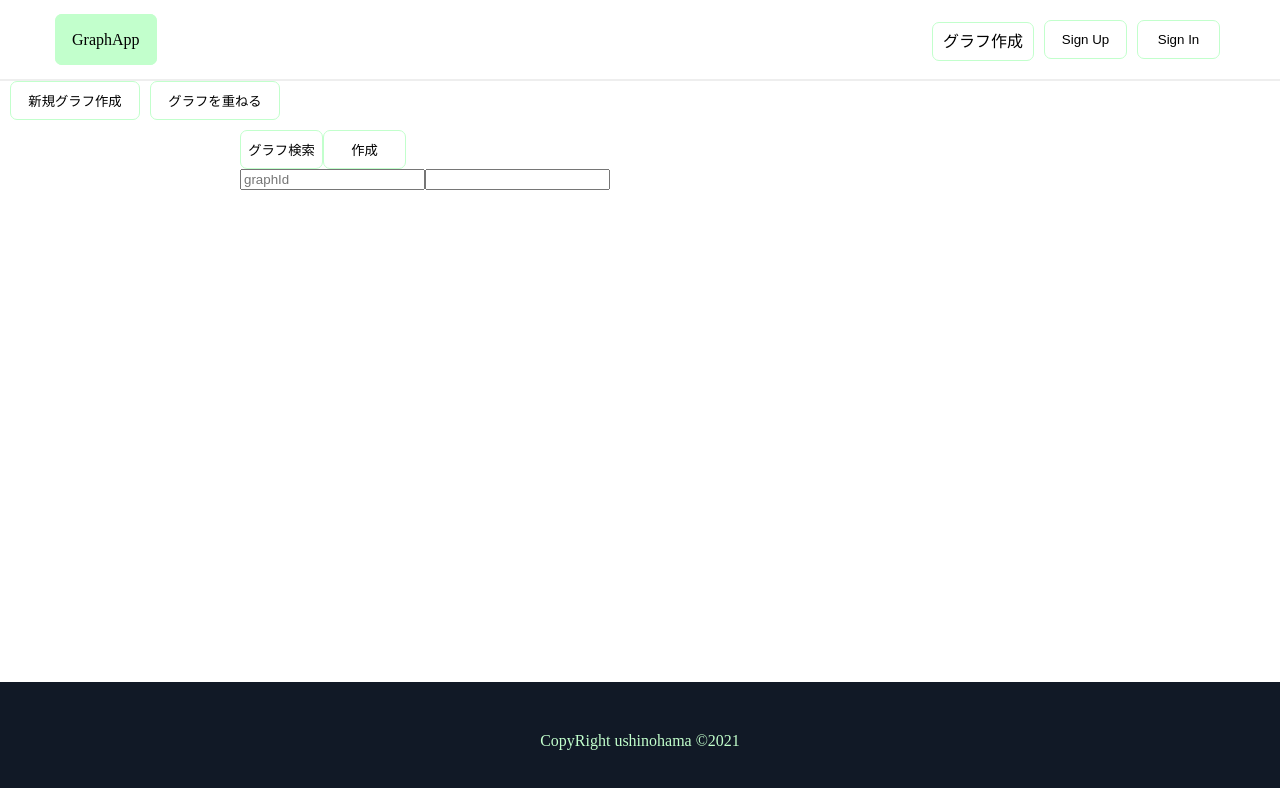
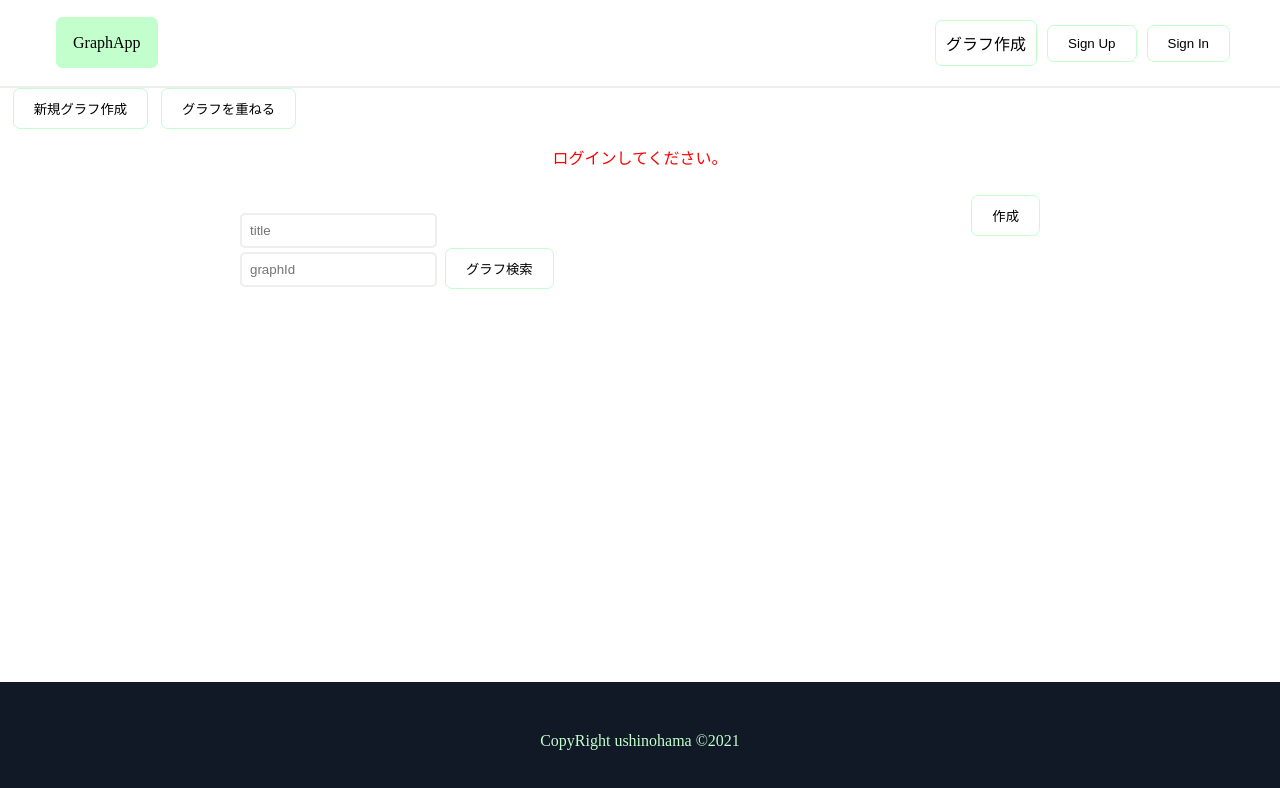
Before and after one commit to lkl191/graph_app_client, a Next.js app: page /graph/create-graph in a window 1280 px wide. Both pictures are taken after a click on the button "グラフを重ねる". Shown: the top 788 px of the page. Built offline with nearby package versions, Linux system fonts and the light colour scheme; no server answers.

Commit message:
change style

```diff
--- a/components/SignIn.tsx
+++ b/components/SignIn.tsx
@@ -235,7 +235,7 @@ const SignIn = () => {
       <Link href={`/graph/create-graph`}>
         <a className="user-items button logined">グラフ作成</a>
       </Link>
-      <button onClick={openSignInModal} className="user-items button ">
+      <button onClick={openSignInModal} className="user-items button">
         Sign Up
       </button>
       <SignInModal show={signInShow} setShow={setSigInShow} />
--- a/pages/graph/create-graph.tsx
+++ b/pages/graph/create-graph.tsx
@@ -17,8 +17,7 @@ import Test from "../../components/test";
 import { Bar } from "react-chartjs-2";
 import { DatasetsType } from "../../types/types";
 
-const NewCreateGraph = () => {
-  const [user] = useAuthState(Auth);
+const NewCreateGraph = ({ user }) => {
   //1.Stateを作る
   const { input, onChange, onSubmit }: any = useForm(createGraphCallback, {
     title: "",
@@ -80,7 +79,6 @@ const NewCreateGraph = () => {
 
   return (
     <div className="container">
-      {!user && <p className="attention">ログインしてください。</p>}
       <h2>新規グラフ作成</h2>
       <input
         placeholder="title"
@@ -153,7 +151,7 @@ const NewCreateGraph = () => {
   );
 };
 
-const BlendCreateGraph = () => {
+const BlendCreateGraph = ({ user }) => {
   let graphInfo;
   const { input, onChange, onSubmit }: any = useForm(blendGraphSetCallback, {
     id: "",
@@ -230,7 +228,6 @@ const BlendCreateGraph = () => {
   };
 
   const genDatasets = () => {
-
     let datasets = [];
 
     for (let i = 0; i < dataArray.length; i++) {
@@ -256,11 +253,10 @@ const BlendCreateGraph = () => {
     <div className="container">
       <form onSubmit={onSubmit}>
         <div id="blend_graph">
-          <button className="button" onSubmit={onSubmit}>
-            グラフ検索
-          </button>
           <button
-            className="button"
+            className={["button create_btn", !user && "click_invalid"].join(
+              " "
+            )}
             onClick={() => {
               createBlendGraph();
             }}
@@ -268,13 +264,22 @@ const BlendCreateGraph = () => {
             作成
           </button>
           <br />
-          <input name="id" placeholder="graphId" onChange={onChange} />
+
           <input
             type="text"
+            placeholder="title"
+            className="input_text"
             onChange={(e: any) => {
               setTitle(e.target.value);
             }}
           />
+          <br />
+          <input name="id" placeholder="graphId" className="input_text" onChange={onChange} />
+
+          <button className="button" onSubmit={onSubmit}>
+            グラフ検索
+          </button>
+
           {data && <Bar data={datasets} type="Bar" />}
         </div>
       </form>
@@ -283,6 +288,7 @@ const BlendCreateGraph = () => {
 };
 
 const CreateGraph = () => {
+  const [user] = useAuthState(Auth);
   type CreateGraphType = "NEW" | "BLEND";
   const [change, setChange] = useState<CreateGraphType>("NEW");
   const changeCreateGraph = (e) => {
@@ -293,7 +299,7 @@ const CreateGraph = () => {
       <>
         <div>
           <button
-            className="button change_create_graph"
+            className="button"
             name="NEW"
             onClick={changeCreateGraph}
           >
@@ -301,18 +307,20 @@ const CreateGraph = () => {
           </button>
           <button
             name="BLEND"
-            className="button change_create_graph"
+            className="button"
             onClick={changeCreateGraph}
           >
             グラフを重ねる
           </button>
         </div>
+
+        {!user && <p className="attention">ログインしてください。</p>}
         {(() => {
           switch (change) {
             case "NEW":
-              return <NewCreateGraph />;
+              return <NewCreateGraph user={user} />;
             case "BLEND":
-              return <BlendCreateGraph />;
+              return <BlendCreateGraph user={user} />;
           }
         })()}
       </>
--- a/styles/components/create-graph.scss
+++ b/styles/components/create-graph.scss
@@ -16,8 +16,3 @@
   color: red;
   text-align: center;
 }
-
-.change_create_graph {
-  width: 130px;
-  margin-left: 10px;
-}
--- a/styles/components/header.scss
+++ b/styles/components/header.scss
@@ -1,4 +1,5 @@
 .user {
+  display: flex;
   margin: auto;
   margin-right: 0;
   @include mq() {
--- a/styles/components/login.scss
+++ b/styles/components/login.scss
@@ -56,9 +56,9 @@
 }
 
 .user-items {
-  vertical-align: middle;
-  margin-right: 10px;
-  padding: 0;
+  display: block;
+  margin: auto;
+  margin-left: 10px;
 }
 .logout {
   @include sizes(auto, auto);
--- a/styles/layout.scss
+++ b/styles/layout.scss
@@ -20,9 +20,8 @@ body {
 }
 .button {
   //color: $blue;
-  //padding: 10px;
-  width: 83px;
-  height: 39px;
+  margin-left: 1%;
+  padding: 10px 20px;
   border: none;
   background-color: #fff;
   border: 0.5px $green solid;
```
